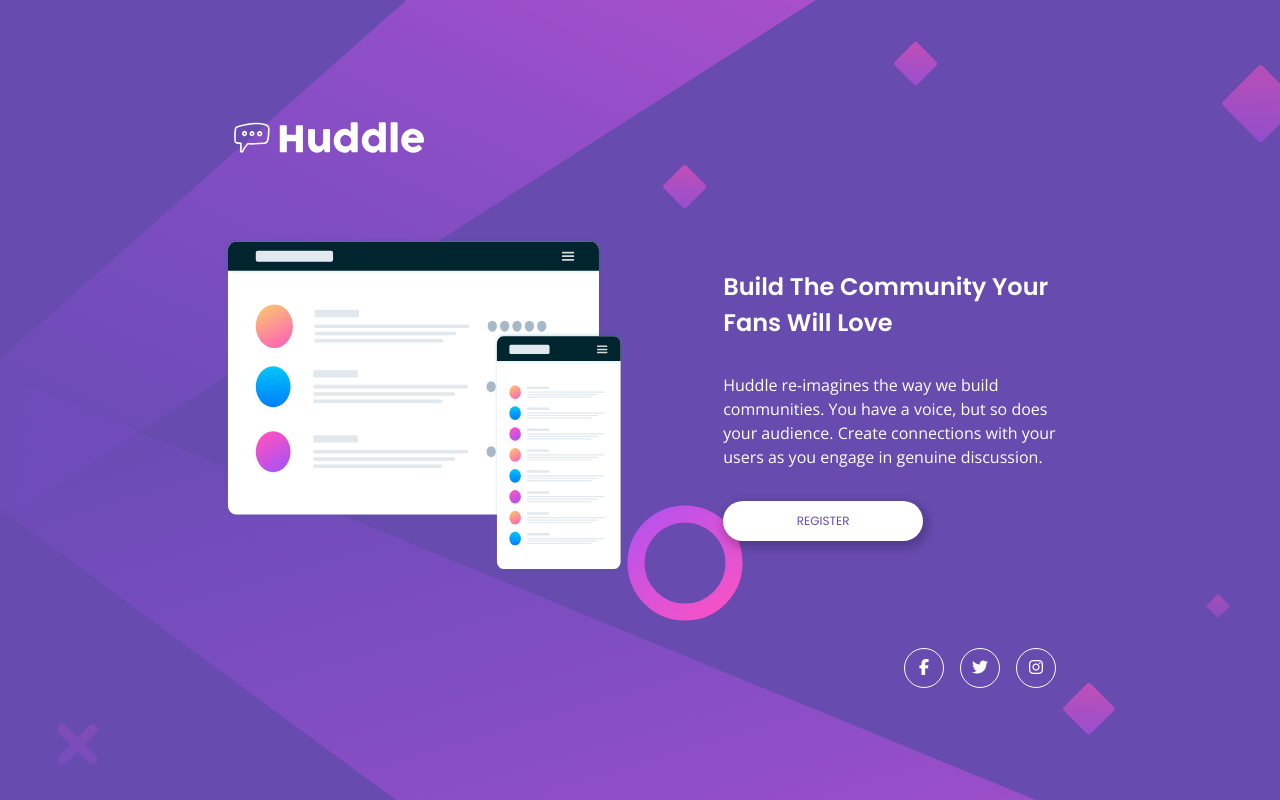
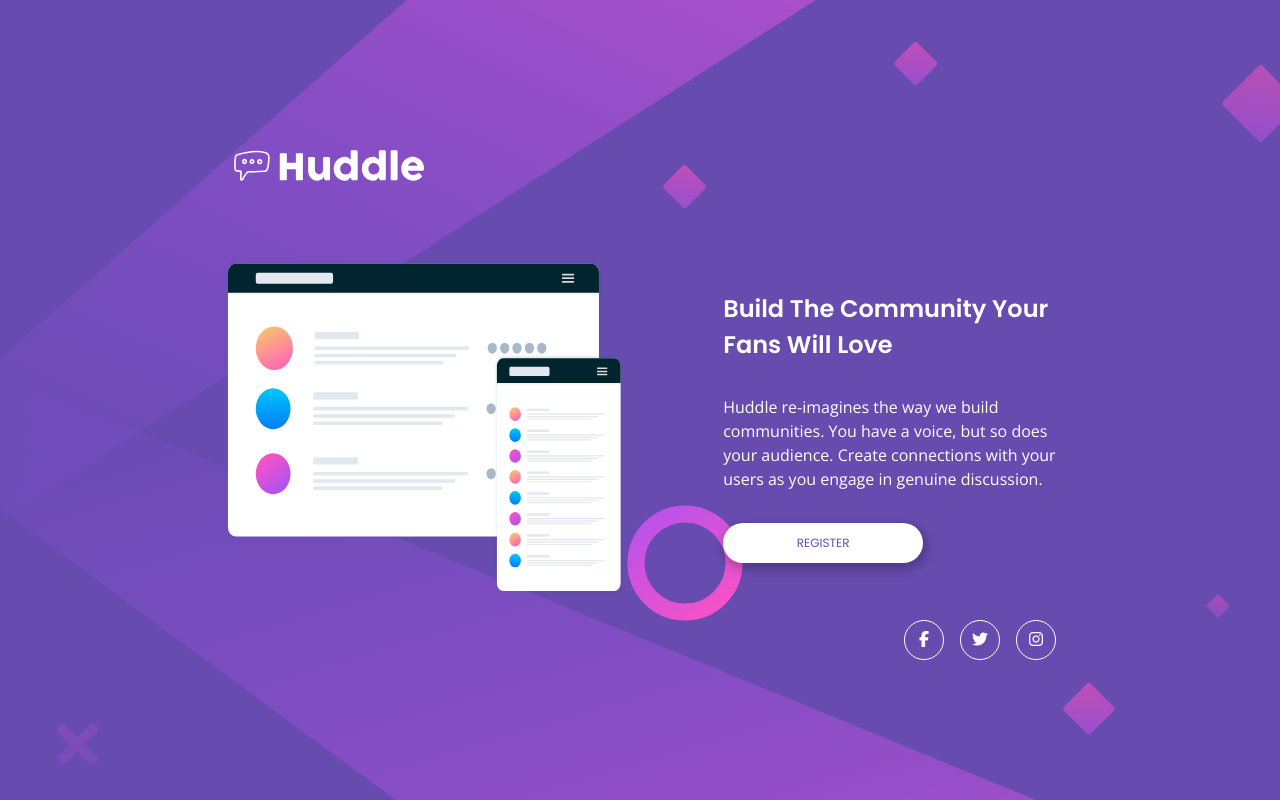
Before and after one commit to alann13/Huddle-Landing-Page, a website built with Vite: page index.html in a window 1280 px wide. Built offline with nearby package versions, Linux system fonts and the light colour scheme.

Commit message:
feat: layout refactor

```diff
--- a/styles/index.css
+++ b/styles/index.css
@@ -31,20 +31,16 @@ h1 img {
   padding: 3rem 0;
 }
 
-.page-layout > * {
-  margin-block: 1rem;
+.page-layout > :first-child {
+  margin-top: auto;
 }
 
-.page-layout > :first-child:not(h1) {
-  margin-block-start: 0;
-}
-
-.page-layout > :last-child:not(h1) {
-  margin-block-end: 0;
+.page-layout > :last-child {
+  margin-bottom: auto;
 }
 
 .page-layout main {
-  margin-block: auto;
+  margin-block: 6.25rem 1.6rem;
 }
 
 .content-intro {
@@ -139,7 +135,11 @@ footer {
 @media only screen and (max-width: 80rem) {
   .page-layout {
     max-width: 55rem;
-    padding: 7rem 1.5rem;
+    padding-inline: 1.5rem;
+  }
+
+  .page-layout main {
+    margin-block-start: 4.25rem;
   }
 
   .content-intro img {
@@ -167,12 +167,16 @@ footer {
     background-position: top;
   }
 
+  h1 {
+    width: 7.5rem;
+  }
+
   .page-layout {
     padding-block: 1rem;
   }
 
-  h1 {
-    width: 7.5rem;
+  .page-layout main {
+    margin-block: 2rem;
   }
 
   .content-intro {
```
